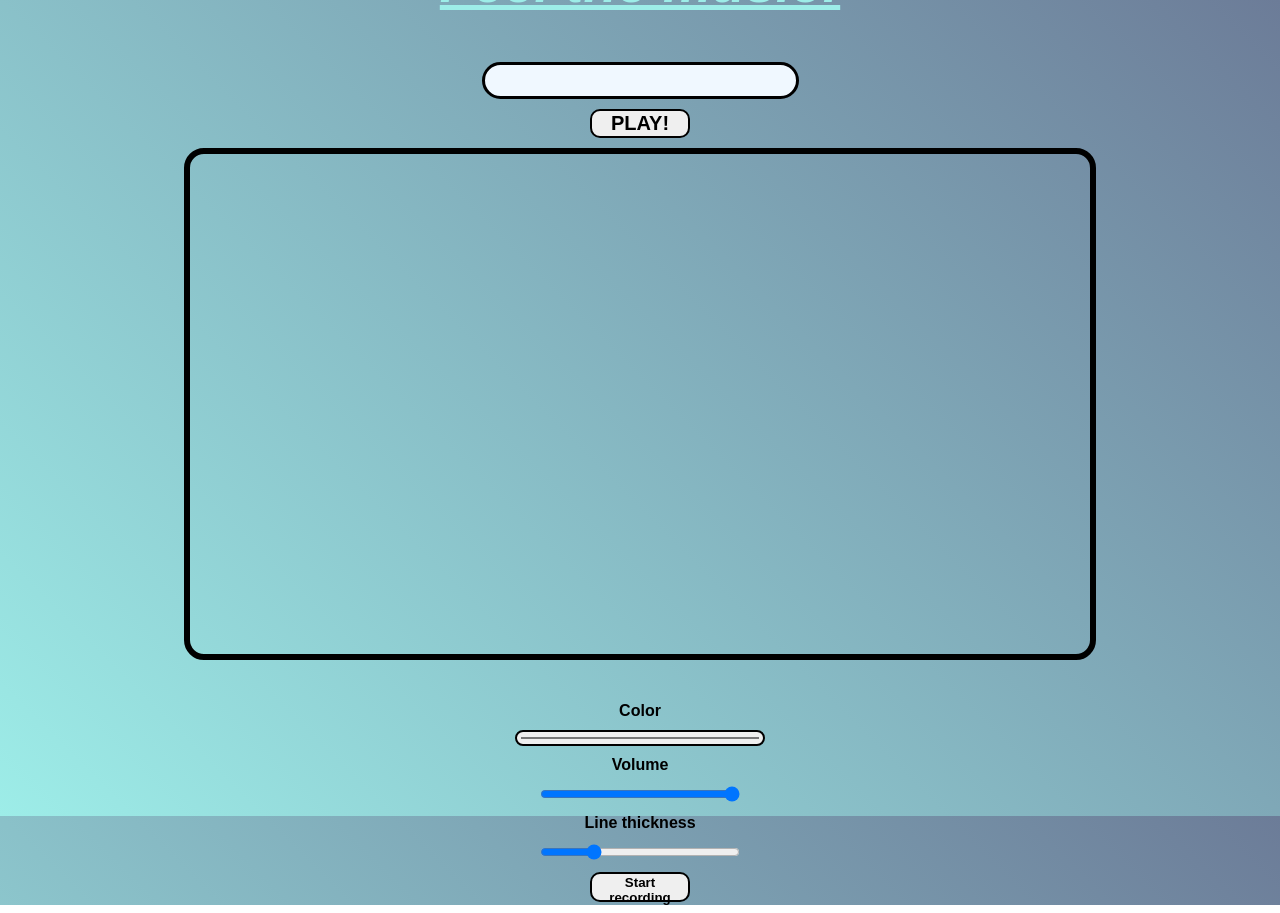
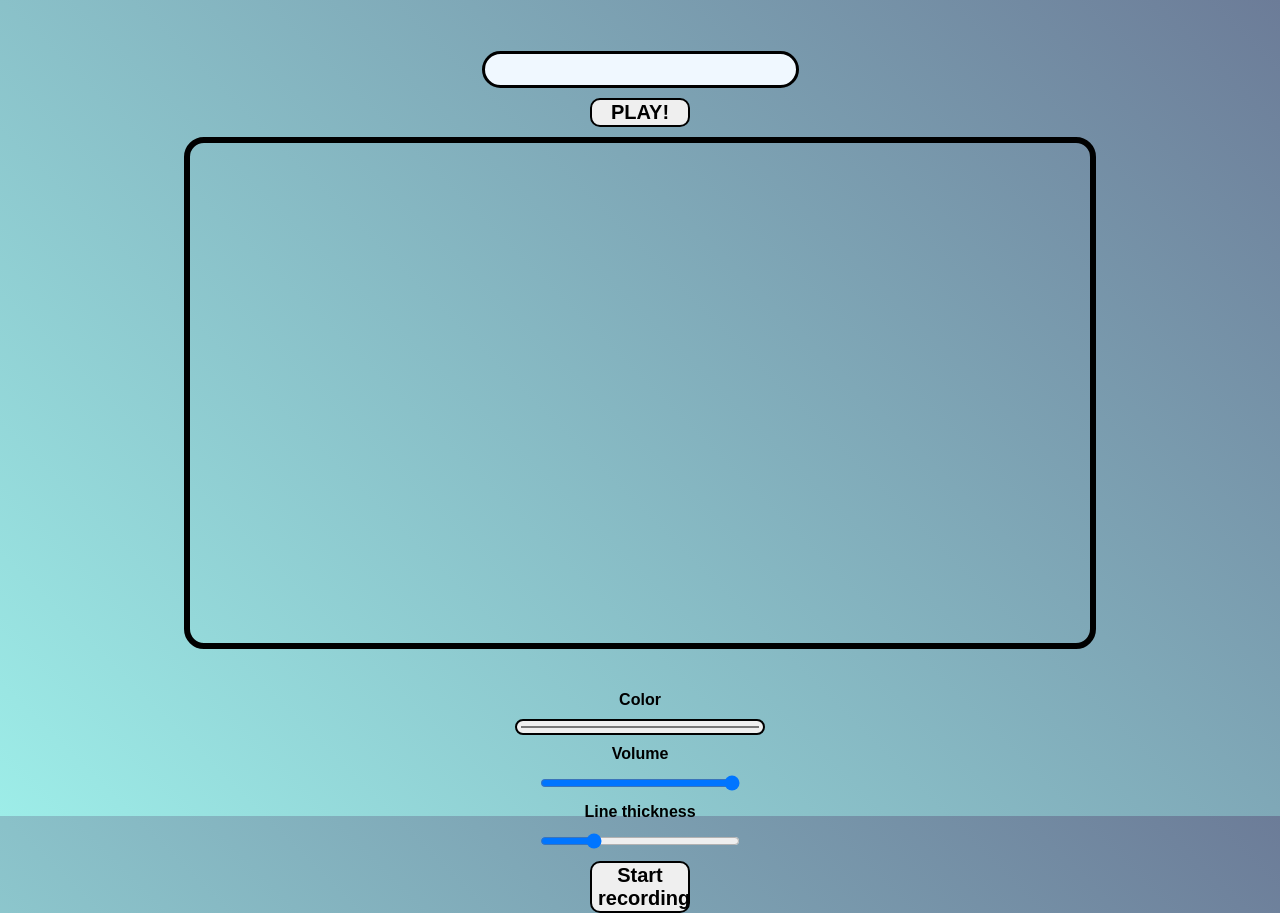
Before and after one commit to Yuser00123/Musical-website, a plain HTML site: page index.html in a window 1280 px wide. Drawn offline with Linux system fonts and the light colour scheme.

Commit message:
adjusted button height and update styles for consistency

```diff
--- a/style.css
+++ b/style.css
@@ -30,14 +30,18 @@
 
 button{
     width: 100px;
-    height: 30px;
     border: 2.5px solid black;
     border-radius: 10px;
     font-weight: bold;
+    font-size: 20px;
 }
 
 #button{
-    font-size: 20px;
+    height: 30px;
+}
+
+#record{
+    height: auto;
 }
 
 button:hover{
```
